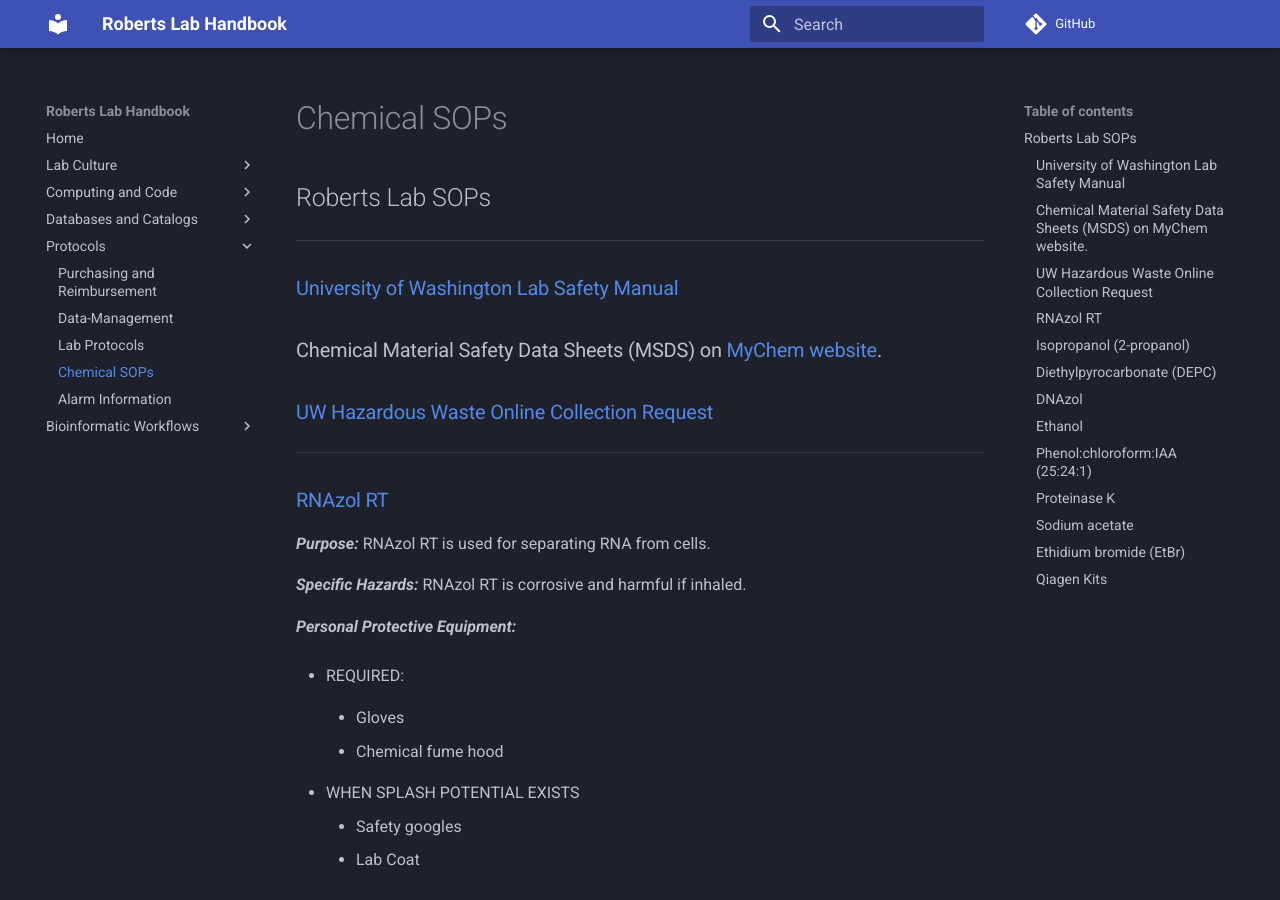
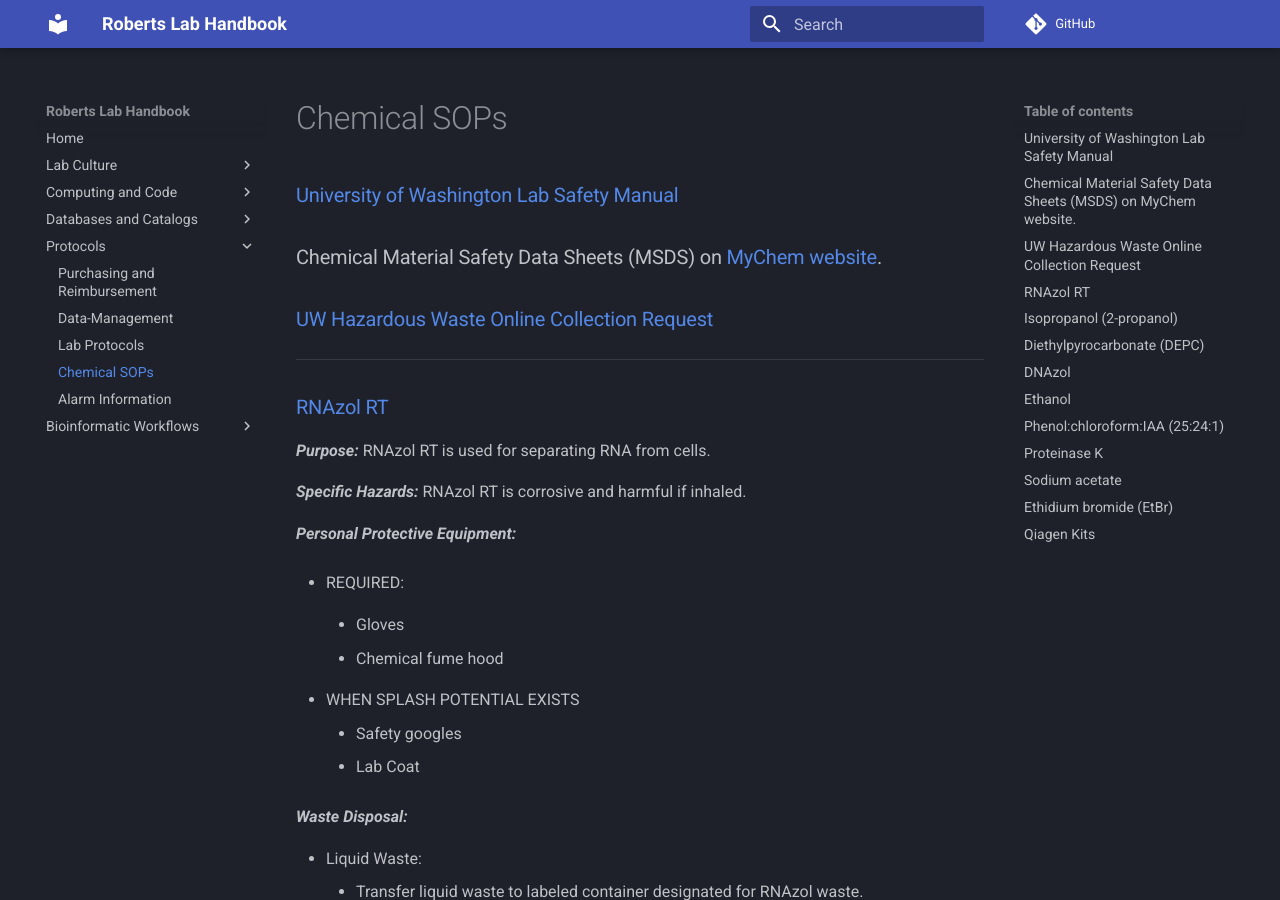
Before and after one commit to RobertsLab/resources, an MkDocs documentation site: the page built from docs/Chemical-Standard-Operating-Protocols.md, in a window 1280 px wide and 900 px high. Built offline with MkDocs 1.6.1 and Material for MkDocs 9.7.7, drawn with Linux system fonts in a browser that asks for light colours; comment, search, counter and statistics services are not loaded.

Commit message:
Update Chemical-Standard-Operating-Protocols.md

```diff
--- a/docs/Chemical-Standard-Operating-Protocols.md
+++ b/docs/Chemical-Standard-Operating-Protocols.md
@@ -1,6 +1,4 @@
-## Roberts Lab SOPs
 
----
 
 ### [University of Washington Lab Safety Manual](https://www.ehs.washington.edu/manuals/lsm/index.shtm)
 
```
